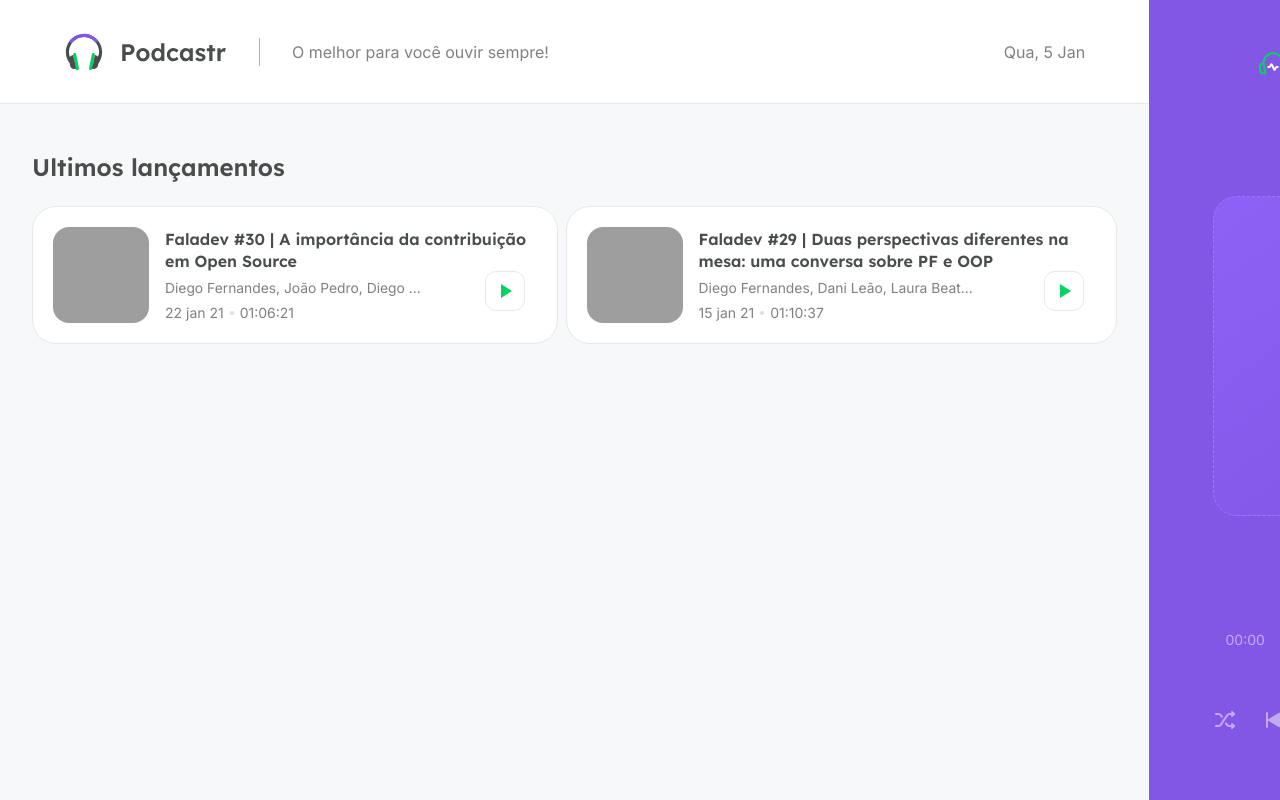
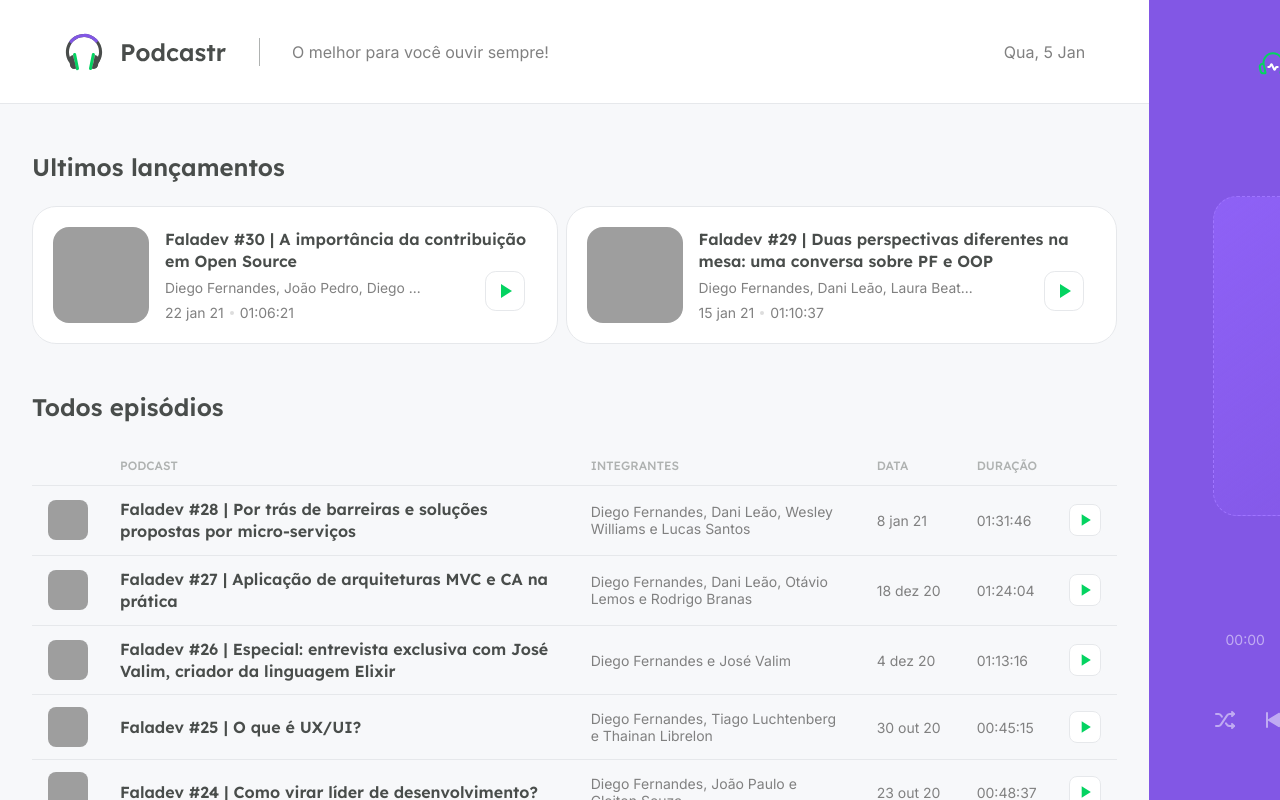
Before and after one commit to rodrigoross/nlw-podcastr, a Next.js app: page / in a window 1280 px wide. Shown: the top 800 px of the page. Built offline with nearby package versions, Linux system fonts and the light colour scheme; data requests are answered from the project's data file; grey boxes are pictures that could not be loaded.

Commit message:
criado layout para lista de todos os episodios

```diff
--- a/src/pages/home.module.scss
+++ b/src/pages/home.module.scss
@@ -117,3 +117,71 @@
     }
   }
 }
+
+.allEpisodes {
+  padding-bottom: 2rem;
+
+  table {
+    width: 100%;
+
+    th,
+    td {
+      padding: 0.75rem 1rem;
+      border-bottom: 1px solid var(--gray-100);
+    }
+
+    th {
+      color: var(--gray-200);
+      text-transform: uppercase;
+      font: 500 0.75rem Lexend, sans-serif;
+      text-align: left;
+    }
+
+    td {
+      font-size: 0.875rem;
+
+      .iconWrapper {
+        width: 2.5rem;
+        height: 2.5rem;
+
+        img {
+          border-radius: 0.5rem;
+        }
+      }
+
+      a {
+        color: var(--gray-800);
+        font-family: Lexend, sans-serif;
+        font-weight: 600;
+        text-decoration: none;
+        line-height: 1.4rem;
+        font-size: 1rem;
+
+        &:hover {
+          text-decoration: underline;
+        }
+      }
+
+      button {
+        width: 2rem;
+        height: 2rem;
+
+        background: var(--white);
+        border: 1px solid var(--gray-100);
+        border-radius: 0.5rem;
+        font-size: 0;
+
+        transition: filter 0.2s;
+
+        img {
+          width: 1.25rem;
+          height: 1.25rem;
+        }
+
+        &:hover {
+          filter: brightness(0.95);
+        }
+      }
+    }
+  }
+}
--- a/src/pages/index.tsx
+++ b/src/pages/index.tsx
@@ -64,7 +64,51 @@ export default function Home({ latestEpisodes, allEpisodes }: HomeProps) {
         </ul>
       </section>
 
-      <section className={styles.allEpisodes}></section>
+      <section className={styles.allEpisodes}>
+        <h2>Todos episódios</h2>
+
+        <table cellSpacing={0}>
+          <thead>
+            <th></th>
+            <th>Podcast</th>
+            <th>Integrantes</th>
+            <th>Data</th>
+            <th>Duração</th>
+            <th></th>
+          </thead>
+
+          <tbody>
+            {allEpisodes.map((episode) => {
+              return (
+                <tr key={episode.id}>
+                  <td>
+                    <div className={styles.iconWrapper}>
+                      <Image
+                        width={120}
+                        height={120}
+                        src={episode.thumbnail}
+                        alt={episode.title}
+                        objectFit="cover"
+                      />
+                    </div>
+                  </td>
+                  <td>
+                    <a href="">{episode.title}</a>
+                  </td>
+                  <td>{episode.members}</td>
+                  <td style={{ width: 100 }}>{episode.publishedAt}</td>
+                  <td>{episode.durationAsString}</td>
+                  <td>
+                    <button type="button">
+                      <img src="/play-green.svg" alt="Tocar episódio" />
+                    </button>
+                  </td>
+                </tr>
+              );
+            })}
+          </tbody>
+        </table>
+      </section>
     </div>
   );
 }
```
